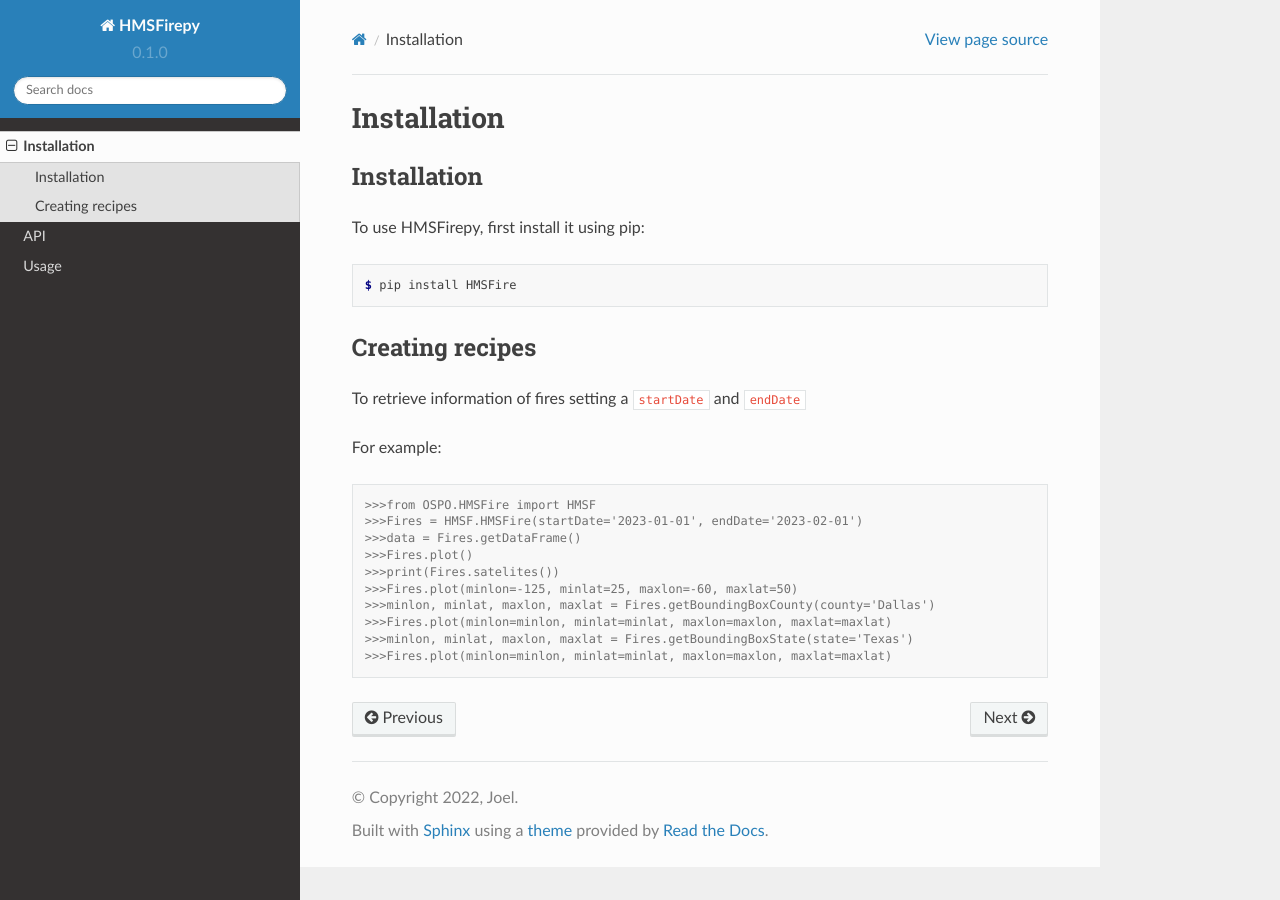
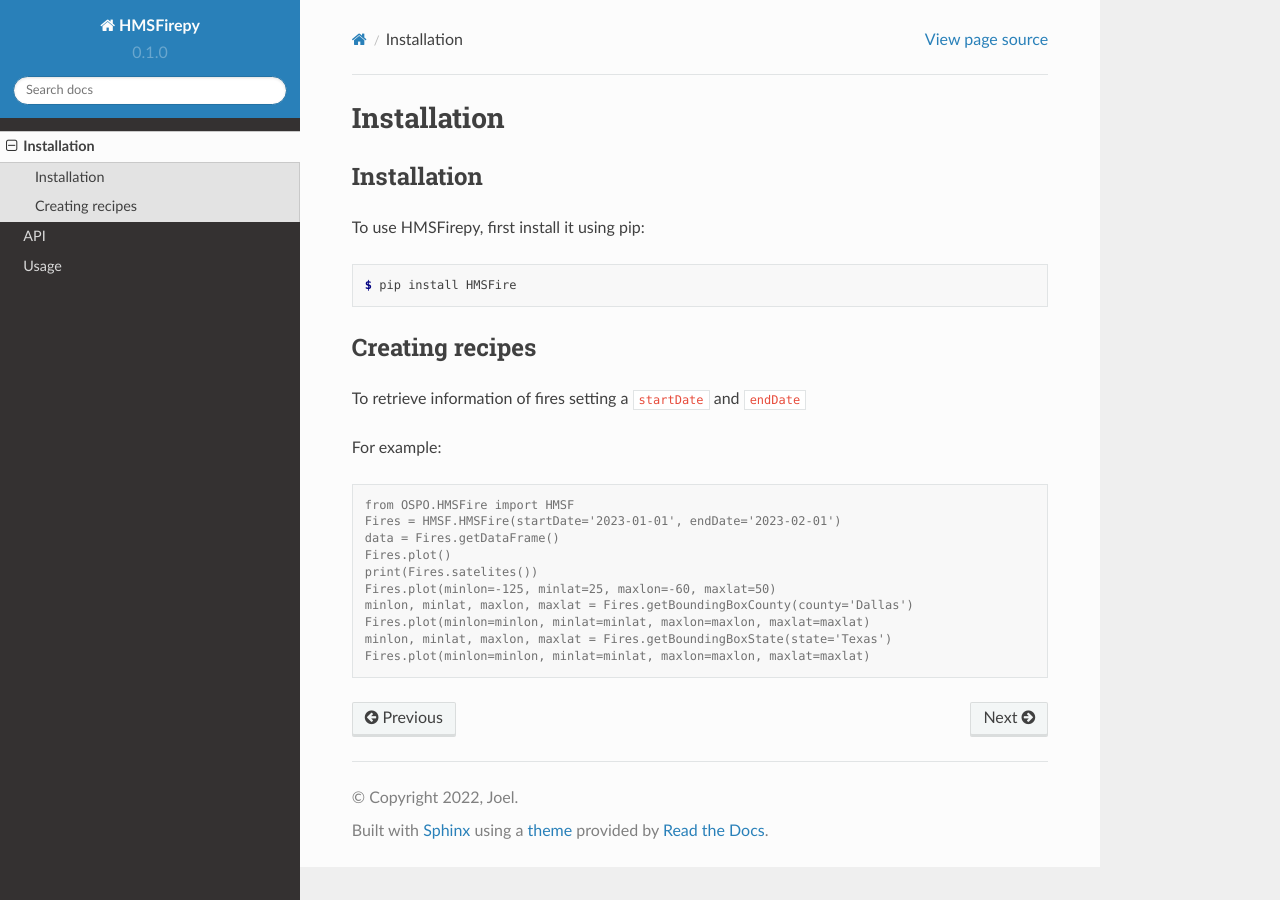
Before and after one commit to joelchaconcastillo/OSPO_HMS_Fire, a Sphinx documentation site: the page built from docs/source/usage.rst, in a window 1280 px wide. Built offline with Sphinx 7.4.7 and the Read the Docs theme 2.0.0, drawn with Linux system fonts in a browser that asks for light colours.

Commit message:
Update usage.rst

```diff
--- a/docs/source/usage.rst
+++ b/docs/source/usage.rst
@@ -22,13 +22,13 @@
 
 .. code-block:: console
 
-   >>>from OSPO.HMSFire import HMSF
-   >>>Fires = HMSF.HMSFire(startDate='2023-01-01', endDate='2023-02-01')
-   >>>data = Fires.getDataFrame()
-   >>>Fires.plot()
-   >>>print(Fires.satelites())
-   >>>Fires.plot(minlon=-125, minlat=25, maxlon=-60, maxlat=50)
-   >>>minlon, minlat, maxlon, maxlat = Fires.getBoundingBoxCounty(county='Dallas')
-   >>>Fires.plot(minlon=minlon, minlat=minlat, maxlon=maxlon, maxlat=maxlat)
-   >>>minlon, minlat, maxlon, maxlat = Fires.getBoundingBoxState(state='Texas')
-   >>>Fires.plot(minlon=minlon, minlat=minlat, maxlon=maxlon, maxlat=maxlat)
+   from OSPO.HMSFire import HMSF
+   Fires = HMSF.HMSFire(startDate='2023-01-01', endDate='2023-02-01')
+   data = Fires.getDataFrame()
+   Fires.plot()
+   print(Fires.satelites())
+   Fires.plot(minlon=-125, minlat=25, maxlon=-60, maxlat=50)
+   minlon, minlat, maxlon, maxlat = Fires.getBoundingBoxCounty(county='Dallas')
+   Fires.plot(minlon=minlon, minlat=minlat, maxlon=maxlon, maxlat=maxlat)
+   minlon, minlat, maxlon, maxlat = Fires.getBoundingBoxState(state='Texas')
+   Fires.plot(minlon=minlon, minlat=minlat, maxlon=maxlon, maxlat=maxlat)
```
